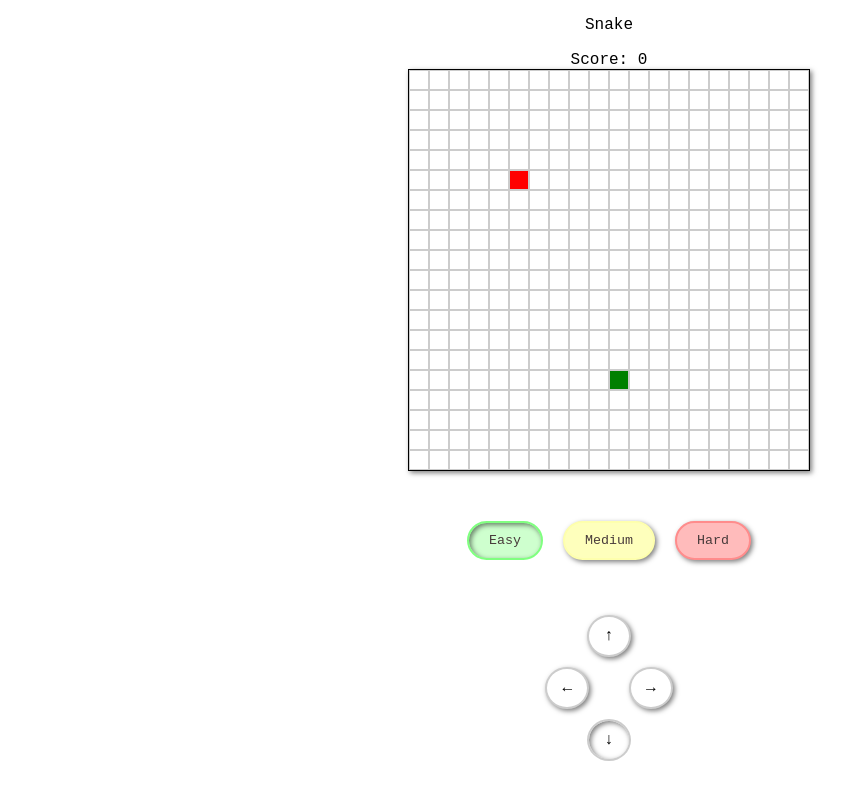
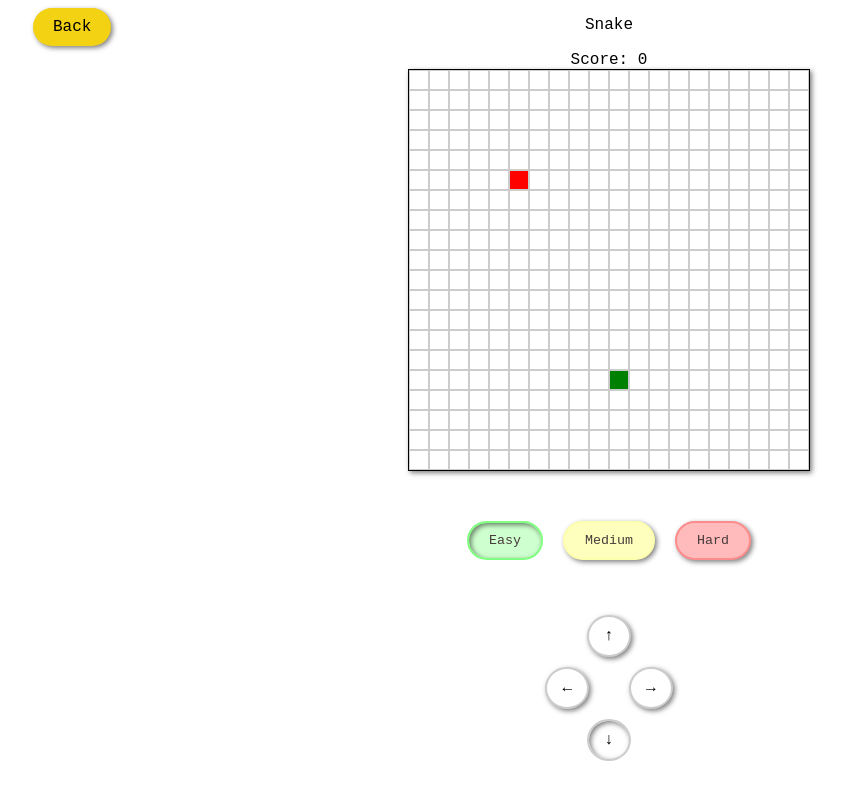
Before and after one commit to ucdavis/ecs162_assignment2, a plain HTML site: page snake.html in a window 1280 px wide. Shown: the whole page, without its empty margins (31-877 px from the left). Drawn offline with Linux system fonts and the light colour scheme.

Commit message:
Add back button

```diff
--- a/snake.html
+++ b/snake.html
@@ -6,6 +6,7 @@
         <link rel="stylesheet" href="styles/button_styles.css" />
 	</head>
 	<body>
+        <a href="index.html"><button id="back-button"> Back </button></a>
 		<p class="game-title">Snake</p>
 		<div class="game-container">
 			<div id="score">Score: <span id="score-value">0</span></div>
--- a/styles/snake.css
+++ b/styles/snake.css
@@ -5,6 +5,20 @@ body {
 	align-items: center;
 	height: 100vh;
 	display: flex;
+}
+
+#back-button {
+    position: absolute;
+    top: 1%;
+    left: 5%;
+    padding: 10px 20px;
+    font-size: 16px;
+    background-color: #f3d113;
+    border: none;
+    border-radius:20px;
+    cursor: pointer;
+    z-index: 5;
+    box-shadow: 2px 2px 5px rgba(0, 0, 0, 0.5)
 }
 
 .game-title {
```
